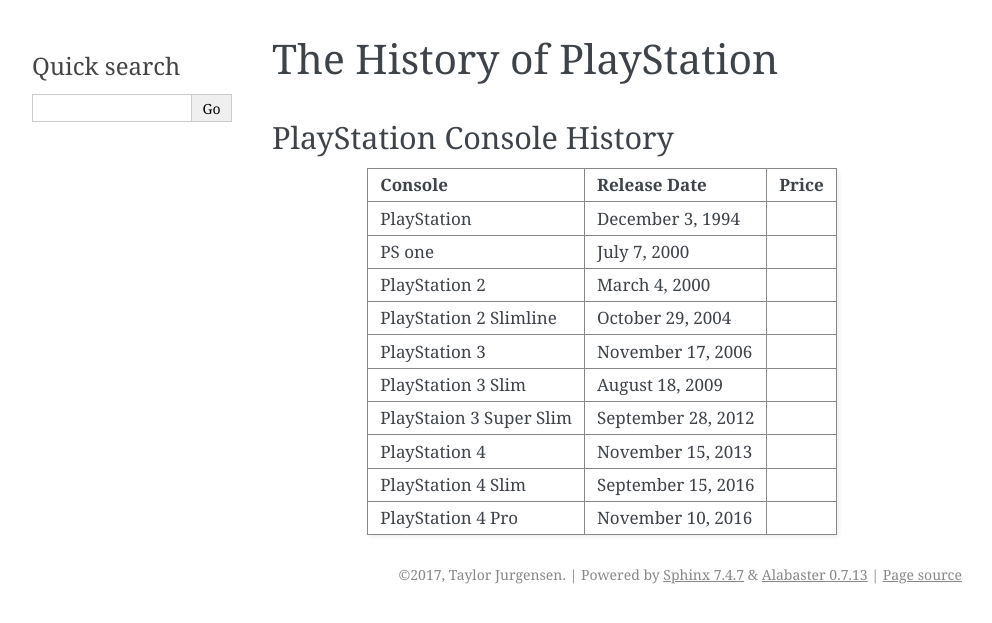
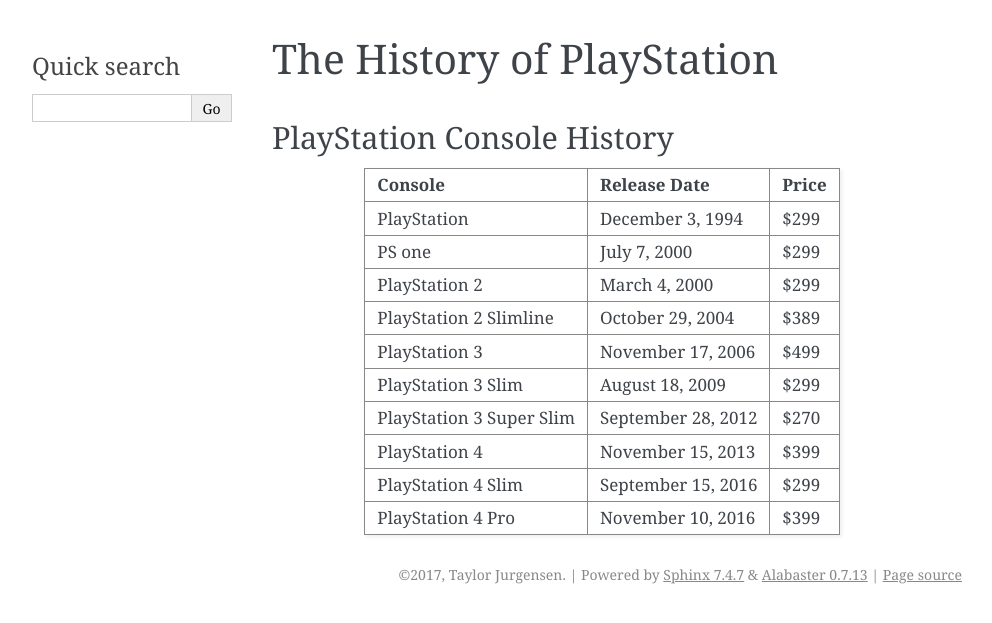
Before and after one commit to Zeniwow/video_games_final, a Sphinx documentation site: the page built from source/ps2/index.rst, in a window 1280 px wide. Shown: the top 623 px of the page, without its empty margins (148-1140 px from the left). Built offline with Sphinx 7.4.7, drawn with Linux system fonts in a browser that asks for light colours.

Commit message:
Table and source added

```diff
--- a/source/ps/index.rst
+++ b/source/ps/index.rst
@@ -5,3 +5,5 @@ PlayStation is owned by Sony, a technology entertainment company. Sony's
 product line not only includes the PlayStation but also has TV, audio, cameras,
 and cell phones. Sony just doesn't make products, they also make movies and
 music with Sony Pictures Entertainment and Sony Music.
+
+Sony: https://www.sony.com/
--- a/source/ps2/index.rst
+++ b/source/ps2/index.rst
@@ -3,19 +3,19 @@ The History of PlayStation
 
 
 PlayStation Console History
----------------------------
+~~~~~~~~~~~~~~~~~~~~~~~~~~~
 
-======================= ================== ========
-Console                 Release Date       Price
-======================= ================== ========
-PlayStation             December 3, 1994
-PS one                  July 7, 2000
-PlayStation 2           March 4, 2000
-PlayStation 2 Slimline  October 29, 2004
-PlayStation 3           November 17, 2006
-PlayStation 3 Slim      August 18, 2009
-PlayStaion 3 Super Slim September 28, 2012
-PlayStation 4           November 15, 2013
-PlayStation 4 Slim      September 15, 2016
-PlayStation 4 Pro       November 10, 2016
-======================= ================== ========
+======================== =================== =====
+Console                  Release Date        Price
+======================== =================== =====
+PlayStation              December 3, 1994    $299
+PS one                   July 7, 2000        $299
+PlayStation 2            March 4, 2000       $299
+PlayStation 2 Slimline   October 29, 2004    $389
+PlayStation 3            November 17, 2006   $499
+PlayStation 3 Slim       August 18, 2009     $299
+PlayStation 3 Super Slim September 28, 2012  $270
+PlayStation 4            November 15, 2013   $399
+PlayStation 4 Slim       September 15, 2016  $299
+PlayStation 4 Pro        November 10, 2016   $399
+======================== =================== =====
```
